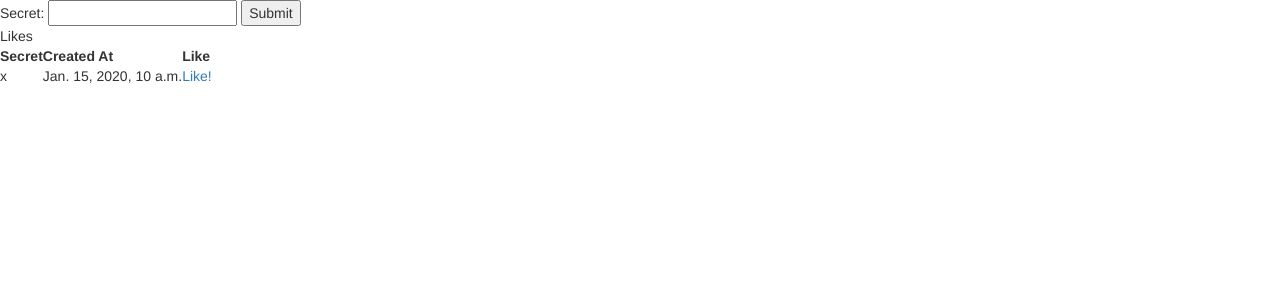
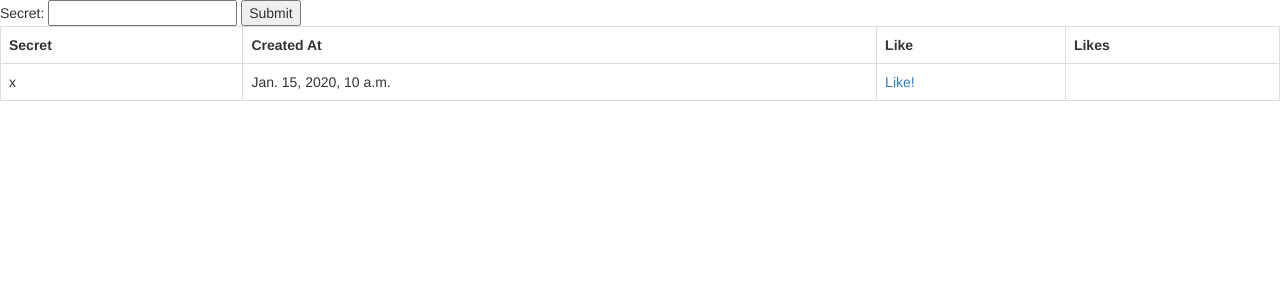
Before and after one commit to davedreyer/secrets, a Django app: template apps/first_app/templates/first_app/index.html in a window 1280 px wide. Shown: the top 300 px of the page. Run offline with Django 3.2, Linux system fonts and the light colour scheme; the template is opened without the code that fills it: values that come from a table or form of the project are taken from there, others are empty; tables that the repository leaves empty hold one stand-in row (values such as "Sample post"); parts of the project's set-up code (start-up, migrations or seed data) failed here and were passed over; some libraries are stand-ins or nearby versions.

Commit message:
yoyoyoyo

```diff
--- a/apps/first_app/templates/first_app/index.html
+++ b/apps/first_app/templates/first_app/index.html
@@ -13,12 +13,12 @@
 		Secret: <input type="text" name="secret"/>
 		<input type="submit" value="Submit" />
 	</form>
-	<table id='table'>
+	<table class='table table-bordered table-hover'>
 			<tr>
 				<th>Secret</th>
 				<th>Created At</th>
 				<th>Like</th>
-				<ht>Likes</ht>
+				<th>Likes</th>
 			</tr>
 			{% for x in secrets %}
 			<tr>
--- a/apps/first_app/views.py
+++ b/apps/first_app/views.py
@@ -6,6 +6,7 @@ def index(request):
 		context = {
 				"secrets": Secret.objects.all().order_by('-created_at'),
 				"likes": Like.objects.all()
+
 			}
 		return render(request, 'first_app/index.html', context)
 
```
